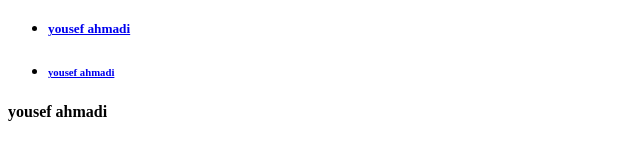
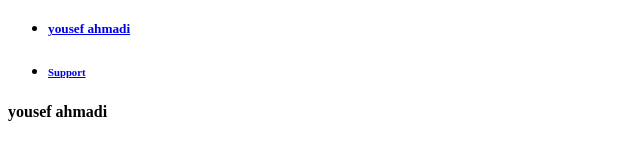
Before and after one commit to yousef-ahmadi/yousef-ahmadi.ir, a plain HTML site: page index.html in a window 1280 px wide. Shown: the part 178-338 px from the top of the page, 0-640 px from the left. Drawn offline with Linux system fonts and the light colour scheme.

Commit message:
Update index.html

```diff
--- a/index.html
+++ b/index.html
@@ -41,7 +41,7 @@
                     <li><a href="yousef-ahmadi.ir"><h5>yousef ahmadi</h5></a></li>
                 </ul>
                 <ul>
-                    <li><a href="yousef-ahmadi.ir"><h6>yousef ahmadi</h6></a></li>
+                    <li><a href="yousef-ahmadi.ir/Support"><h6>Support</h6></a></li>
                 </ul>
             </nav>
         </header>
```
